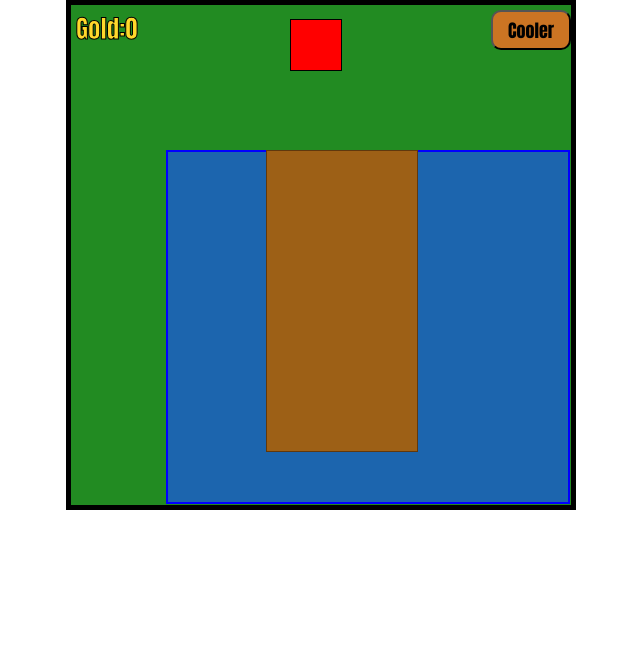
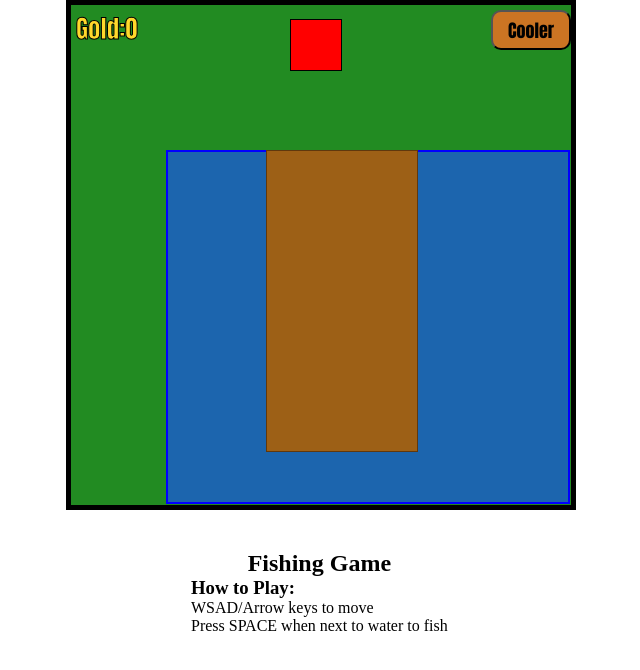
Before and after one commit to Davuld86/Javascript-Fishing-Game-, a plain HTML site: page index.html in a window 1280 px wide. Shown: the whole page, without its empty margins (509-1149 px from the left). Drawn offline with Linux system fonts and the light colour scheme; no server answers.

Commit message:
added title and basic instructions on startup

```diff
--- a/index.html
+++ b/index.html
@@ -22,8 +22,13 @@
             <button id="cooler">Cooler</button>
         </div>
         <div id="bridge" style ="background-color:rgb(157, 96, 22);"></div>
+    </div>
 
-    </div>
+    <div style="position: absolute; top:550px; left:700px;">
+<h2 style = "text-align: center;">Fishing Game</h2>
+<h3 style="text-align: left;">How to Play:</h3>
+<p style="text-align: justify;"> WSAD/Arrow keys to move<br> Press SPACE when next to water to fish<br></p>
+</div>
 
 </body>
 <script src="script.js"></script>
```
